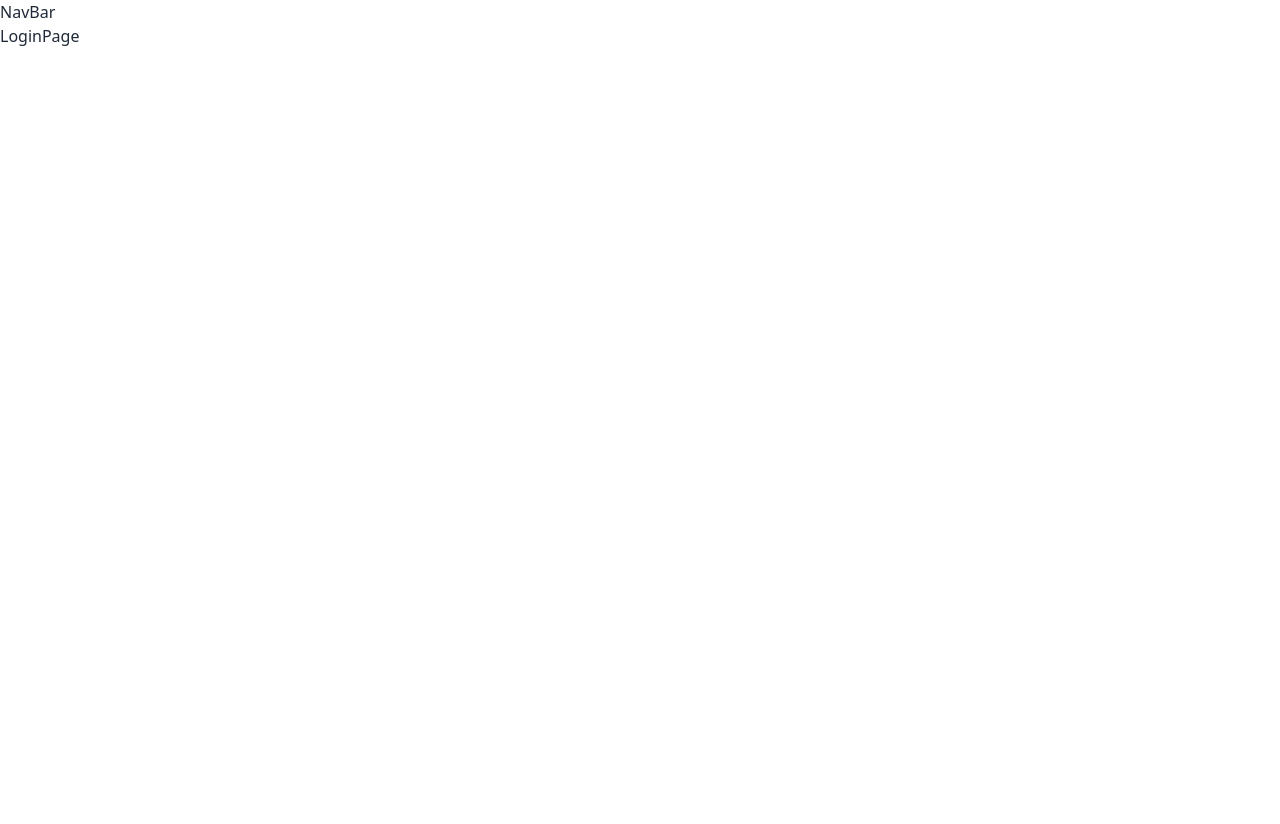
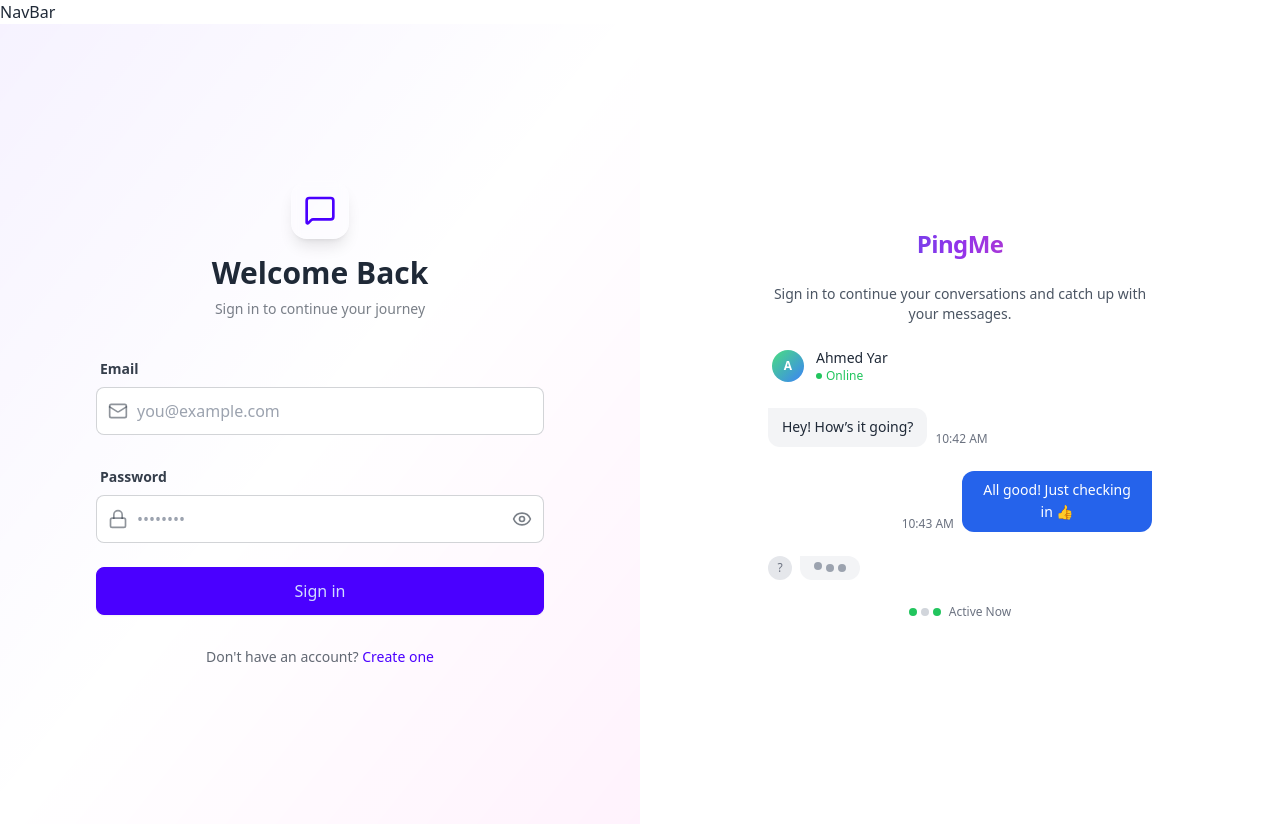
Before and after one commit to ahmedyar7/PingMe, a React (Vite) app in the folder frontend/: page /login in a window 1280 px wide. Before the commit the page ends 800 px from the top, so only its background shows below. Built offline with nearby package versions, Linux system fonts and the light colour scheme; no server answers.

Commit message:
SignUp and login Page working successfully

```diff
--- a/frontend/src/components/AuthImagePattern.jsx
+++ b/frontend/src/components/AuthImagePattern.jsx
@@ -1,22 +1,95 @@
+import React from "react";
+
 const AuthImagePattern = ({
-  title = "Welcome!",
-  subtitle = "Sign in to continue",
+  title = "PingMe",
+  subtitle = "Messages arrive instantly. Always connected.",
 }) => {
   return (
-    <div className="flex items-center justify-center p-12">
-      <div className="max-w-md text-center">
-        <div className="grid grid-cols-3 gap-3 mb-8">
-          {[...Array(9)].map((_, i) => (
-            <div
-              key={i}
-              className={`aspect-square rounded-2xl ${
-                i % 2 === 0 ? "bg-blue-500 animate-pulse" : "bg-blue-300"
-              }`}
-            />
-          ))}
+    <div className="hidden lg:flex items-center justify-center p-8">
+      <div className="max-w-sm text-center space-y-6 font-sans">
+        {/* Brand Title at Top */}
+        <h1 className="text-2xl font-bold bg-gradient-to-r from-blue-600 via-purple-600 to-pink-500 bg-clip-text text-transparent tracking-tight">
+          {title}
+        </h1>
+
+        {/* Subtitle */}
+        <p className="text-gray-600 dark:text-gray-400 text-sm mb-2">
+          {subtitle}
+        </p>
+
+        {/* Chat Simulation */}
+        {/* <div className="bg-white dark:bg-gray-800 rounded-2xl shadow-lg border border-gray-200 dark:border-gray-700 mx-auto p-4 max-w-xs"> */}
+        {/* Contact Header */}
+        <div className="flex items-center gap-3 text-left mb-4 px-1">
+          <div className="w-8 h-8 rounded-full bg-gradient-to-br from-green-400 to-blue-500 flex items-center justify-center text-white text-xs font-bold">
+            A
+          </div>
+          <div>
+            <p className="text-sm font-medium text-gray-800 dark:text-gray-100">
+              Ahmed Yar
+            </p>
+            <p className="text-xs text-green-500 flex items-center gap-1">
+              <span className="w-1.5 h-1.5 bg-green-500 rounded-full inline-block"></span>
+              Online
+            </p>
+          </div>
         </div>
-        <h2 className="text-2xl font-bold mb-4">{title}</h2>
-        <p className="text-gray-600">{subtitle}</p>
+
+        {/* Incoming Message */}
+        <div className="flex items-end gap-2 mb-3 justify-start">
+          <div className="bg-gray-100 dark:bg-gray-700 text-gray-800 dark:text-gray-100 rounded-xl rounded-tl-none px-3.5 py-2 text-sm max-w-[180px] leading-relaxed break-words">
+            Hey! How’s it going?
+          </div>
+          <span className="text-xs text-gray-500 dark:text-gray-400">
+            10:42 AM
+          </span>
+        </div>
+
+        {/* Outgoing Message */}
+        <div className="flex items-end gap-2 mb-3 justify-end">
+          <span className="text-xs text-gray-500 dark:text-gray-400">
+            10:43 AM
+          </span>
+          <div className="bg-blue-600 text-white rounded-xl rounded-tr-none px-3.5 py-2 text-sm max-w-[190px] leading-relaxed break-words">
+            All good! Just checking in 👍
+          </div>
+        </div>
+
+        {/* Typing Indicator - Simulates reply being composed */}
+        <div className="flex items-center gap-2 justify-start">
+          <div className="w-6 h-6 rounded-full bg-gray-200 dark:bg-gray-600 flex items-center justify-center text-xs text-gray-500">
+            ?
+          </div>
+          <div className="bg-gray-100 dark:bg-gray-700 rounded-xl rounded-tl-none px-3.5 py-2">
+            <div className="flex space-x-1">
+              <div className="w-2 h-2 bg-gray-400 dark:bg-gray-400 rounded-full animate-bounce"></div>
+              <div
+                className="w-2 h-2 bg-gray-400 dark:bg-gray-400 rounded-full animate-bounce"
+                style={{ animationDelay: "0.1s" }}></div>
+              <div
+                className="w-2 h-2 bg-gray-400 dark:bg-gray-400 rounded-full animate-bounce"
+                style={{ animationDelay: "0.2s" }}></div>
+            </div>
+          </div>
+        </div>
+        {/* </div> */}
+
+        {/* Active Users Indicator */}
+        <div className="flex justify-center gap-1 text-xs text-gray-500 dark:text-gray-400">
+          <div className="flex items-center gap-1">
+            {[...Array(3)].map((_, i) => (
+              <div
+                key={i}
+                className={`w-2 h-2 rounded-full ${
+                  i === 0 || i === 2
+                    ? "bg-green-500 animate-pulse"
+                    : "bg-gray-300 dark:bg-gray-600"
+                }`}
+              />
+            ))}
+            <span className="ml-1">Active Now</span>
+          </div>
+        </div>
       </div>
     </div>
   );
--- a/frontend/src/pages/LoginPage.jsx
+++ b/frontend/src/pages/LoginPage.jsx
@@ -1,7 +1,148 @@
-import React from "react";
+import { useState } from "react";
+import { useAuthStore } from "../store/useAuthStore.js";
+import AuthImagePattern from "../components/AuthImagePattern.jsx";
+import { Link } from "react-router-dom";
+import { Eye, EyeOff, Loader2, Lock, Mail, MessageSquare } from "lucide-react";
 
 const LoginPage = () => {
-  return <div>LoginPage</div>;
+  const [showPassword, setShowPassword] = useState(false);
+  const [formData, setFormData] = useState({
+    email: "",
+    password: "",
+  });
+  const { login, isLogginIn } = useAuthStore();
+
+  const handleSubmit = async (e) => {
+    e.preventDefault();
+    login(formData);
+  };
+
+  return (
+    <div className="h-screen grid lg:grid-cols-2 bg-base-100 overflow-hidden">
+      {/* Left Side - Form */}
+      <div className="flex flex-col justify-center items-center p-6 sm:p-8 lg:p-12 relative">
+        {/* Background decorative element */}
+        <div className="absolute inset-0 bg-gradient-to-br from-primary/5 via-transparent to-secondary/5"></div>
+
+        <div className="w-full max-w-md space-y-8 relative z-10">
+          {/* Logo & Header */}
+          <div className="text-center mb-8">
+            <div
+              className="inline-flex rounded-2xl bg-white/10 backdrop-blur-sm p-3 mb-4
+              border border-white/20 shadow-lg hover:scale-105 transition-transform duration-300">
+              <MessageSquare className="w-8 h-8 text-primary" />
+            </div>
+            <h1 className="text-3xl font-bold text-base-content mb-2">
+              Welcome Back
+            </h1>
+            <p className="text-base-content/60 text-sm">
+              Sign in to continue your journey
+            </p>
+          </div>
+
+          {/* Form */}
+          <form onSubmit={handleSubmit} className="space-y-6">
+            {/* Email Input */}
+            <div className="form-control">
+              <label className="label">
+                <span className="label-text font-semibold text-base-content/90">
+                  Email
+                </span>
+              </label>
+              <div className="relative">
+                <div className="absolute inset-y-0 left-0 pl-3 flex items-center pointer-events-none">
+                  <Mail className="h-5 w-5 text-base-content/50" />
+                </div>
+                <input
+                  type="email"
+                  className="input input-bordered w-full pl-10 pr-4 py-3 transition-all duration-200
+                  focus:ring-2 focus:ring-primary/30 focus:border-primary/60 bg-base-100 border-base-content/20"
+                  placeholder="you@example.com"
+                  value={formData.email}
+                  onChange={(e) =>
+                    setFormData({ ...formData, email: e.target.value })
+                  }
+                />
+              </div>
+            </div>
+
+            {/* Password Input */}
+            <div className="form-control">
+              <label className="label">
+                <span className="label-text font-semibold text-base-content/90">
+                  Password
+                </span>
+              </label>
+              <div className="relative">
+                <div className="absolute inset-y-0 left-0 pl-3 flex items-center pointer-events-none">
+                  <Lock className="h-5 w-5 text-base-content/50" />
+                </div>
+                <input
+                  type={showPassword ? "text" : "password"}
+                  className="input input-bordered w-full pl-10 pr-10 py-3 transition-all duration-200
+                  focus:ring-2 focus:ring-primary/30 focus:border-primary/60 bg-base-100 border-base-content/20"
+                  placeholder="••••••••"
+                  value={formData.password}
+                  onChange={(e) =>
+                    setFormData({ ...formData, password: e.target.value })
+                  }
+                />
+                <button
+                  type="button"
+                  className="absolute inset-y-0 right-0 pr-3 flex items-center
+                  text-base-content/60 hover:text-base-content/80 transition-colors"
+                  onClick={() => setShowPassword(!showPassword)}>
+                  {showPassword ? (
+                    <EyeOff className="h-5 w-5" />
+                  ) : (
+                    <Eye className="h-5 w-5" />
+                  )}
+                </button>
+              </div>
+            </div>
+
+            {/* Submit Button */}
+            <button
+              type="submit"
+              className="btn btn-primary w-full h-12 text-base font-medium
+              flex items-center justify-center gap-2
+              hover:shadow-xl hover:shadow-primary/20 transform hover:-translate-y-0.5
+              transition-all duration-200 disabled:transform-none disabled:opacity-80"
+              disabled={isLogginIn}>
+              {isLogginIn ? (
+                <>
+                  <Loader2 className="h-5 w-5 animate-spin" />
+                  Signing in...
+                </>
+              ) : (
+                "Sign in"
+              )}
+            </button>
+          </form>
+
+          {/* Sign Up Link */}
+          <div className="text-center mt-6">
+            <p className="text-base-content/70 text-sm">
+              Don&apos;t have an account?{" "}
+              <Link
+                to="/signup"
+                className="font-medium text-primary hover:text-primary/80 transition-colors duration-150 underline-offset-2 hover:underline">
+                Create one
+              </Link>
+            </p>
+          </div>
+        </div>
+      </div>
+
+      {/* Right Side - Image/Pattern */}
+      <AuthImagePattern
+        title={"PingMe"}
+        subtitle={
+          "Sign in to continue your conversations and catch up with your messages."
+        }
+      />
+    </div>
+  );
 };
 
 export default LoginPage;
--- a/frontend/src/store/useAuthStore.js
+++ b/frontend/src/store/useAuthStore.js
@@ -5,13 +5,13 @@ import toast from "react-hot-toast";
 export const useAuthStore = create((set, get) => ({
   authUser: null,
   isSigningUp: false,
-  isLoggingOut: false,
+  isLogginIn: false,
   isUpdatingProfile: false,
   isCheckingAuth: true,
 
   checkAuth: async () => {
     try {
-      const res = await axiosInstance.get("/v1/auth/check");
+      const res = await axiosInstance.get("/v1/auth/checkAuth");
 
       set({ authUser: res.data });
     } catch (error) {
@@ -45,4 +45,17 @@ export const useAuthStore = create((set, get) => ({
       toast.error(error.response.data.message);
     }
   },
+
+  login: async (data) => {
+    set({ isLoggingIn: true });
+    try {
+      const res = await axiosInstance.post("/v1/auth/login", data);
+      set({ authUser: res.data });
+      toast.success("Logged in successfully");
+    } catch (error) {
+      toast.error(error.response.data.message);
+    } finally {
+      set({ isLoggingIn: false });
+    }
+  },
 }));
```
